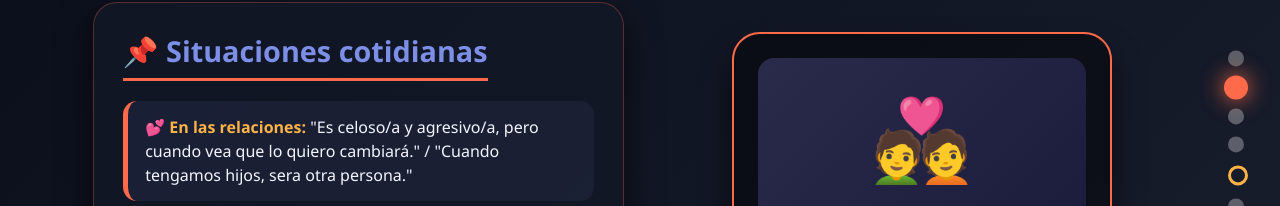
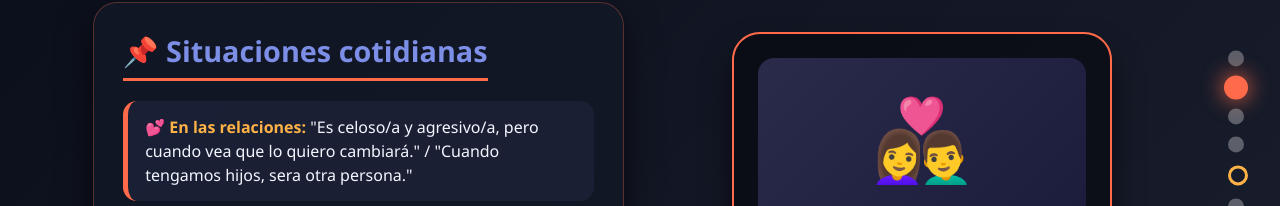
Before and after one commit to jorgeherrera-dev/5to8-exp, a plain HTML site: page index.html in a window 1280 px wide. Both pictures are taken after a click on the button 684 px from the left and 735 px from the top of the page. Shown: the part 210-416 px from the top of the page. Drawn offline with Linux system fonts and the light colour scheme.

Commit message:
Distorciones

```diff
--- a/index.html
+++ b/index.html
@@ -710,7 +710,7 @@
                     <div class="model-card">
                         <div class="model-inner">
                             <div class="img-placeholder">
-                                <div class="model-icon">💑</div>
+                                <div class="model-icon">👩‍❤️‍👨</div>
                                 <p style="color: var(--warning); font-size:1.1rem;">"Yo puedo cambiarlo/a"</p>
                                 <p style="color: var(--danger); font-size:0.9rem;">⚠️ Pensamiento peligroso</p>
                             </div>
```
